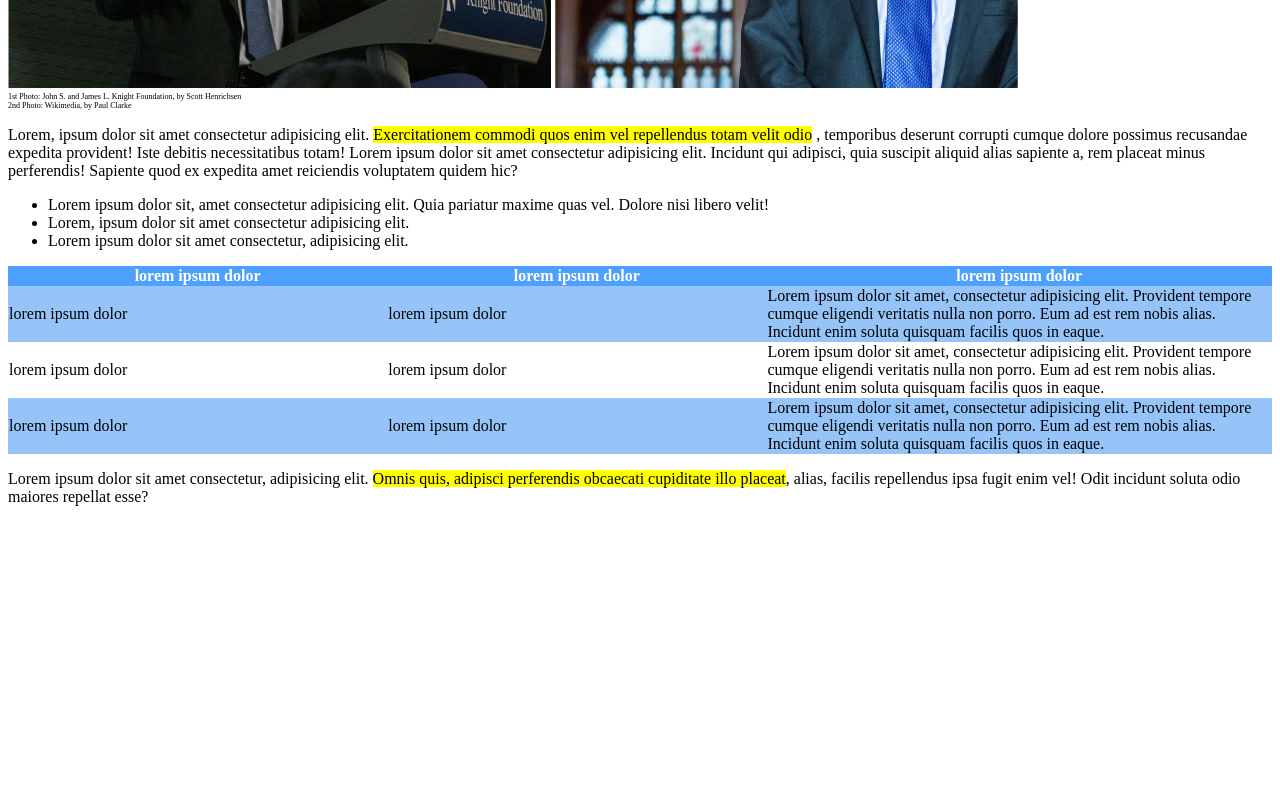
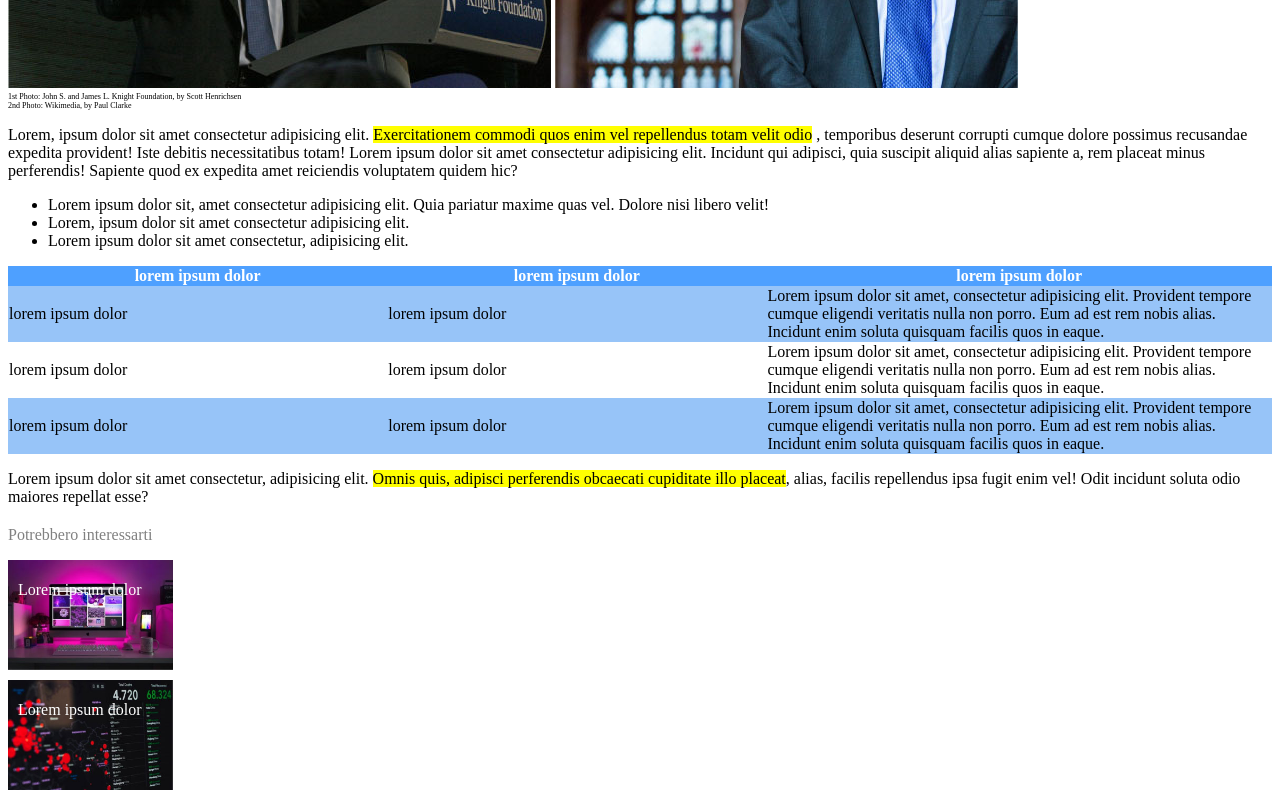
Before and after one commit to vittosba/html-css-booleaner, a plain HTML site: page index.html in a window 1280 px wide. Shown: the part 469-1269 px from the top of the page. Before the commit the page ends 991 px from the top, so only its background shows below. Drawn offline with Linux system fonts and the light colour scheme.

Commit message:
add footer

```diff
--- a/css/main.css
+++ b/css/main.css
@@ -20,6 +20,10 @@ header {
 
 .underline-yellow {
     background-color: yellow;
+}
+
+.color-grey{
+    color: grey;
 }
 
 /* TITLE  */
@@ -63,3 +67,32 @@ thead{
 .even-row{
     background-color: #97c4f8;
 }
+
+/* FOOTER */
+
+footer{
+    margin-top: 20px;
+}
+
+.monitor {
+    width: 200px;
+    height: 100px;
+    background-image: url(../img/monitor.jpg);
+    background-size: contain;
+    background-repeat: no-repeat;
+    color: white;
+    padding: 5px 10px;
+    margin-bottom: 10px;
+}
+
+.graph{
+    width: 200px;
+    height: 100px;
+    background-image: url(../img/graph.jpg);
+    background-size: contain;
+    background-repeat: no-repeat;
+    color: white;
+    padding: 5px 10px;
+    margin-bottom: 10px;
+
+}
--- a/index.html
+++ b/index.html
@@ -78,6 +78,14 @@
         </section>
     </main>
 
-    <footer></footer>
+    <footer>
+        <p class="color-grey">Potrebbero interessarti</p>
+        <div class="monitor">
+            <p>Lorem ipsum dolor</p>
+        </div>
+        <div class="graph">
+            <p>Lorem ipsum dolor</p>
+        </div>
+    </footer>
 </body>
 </html>
```
